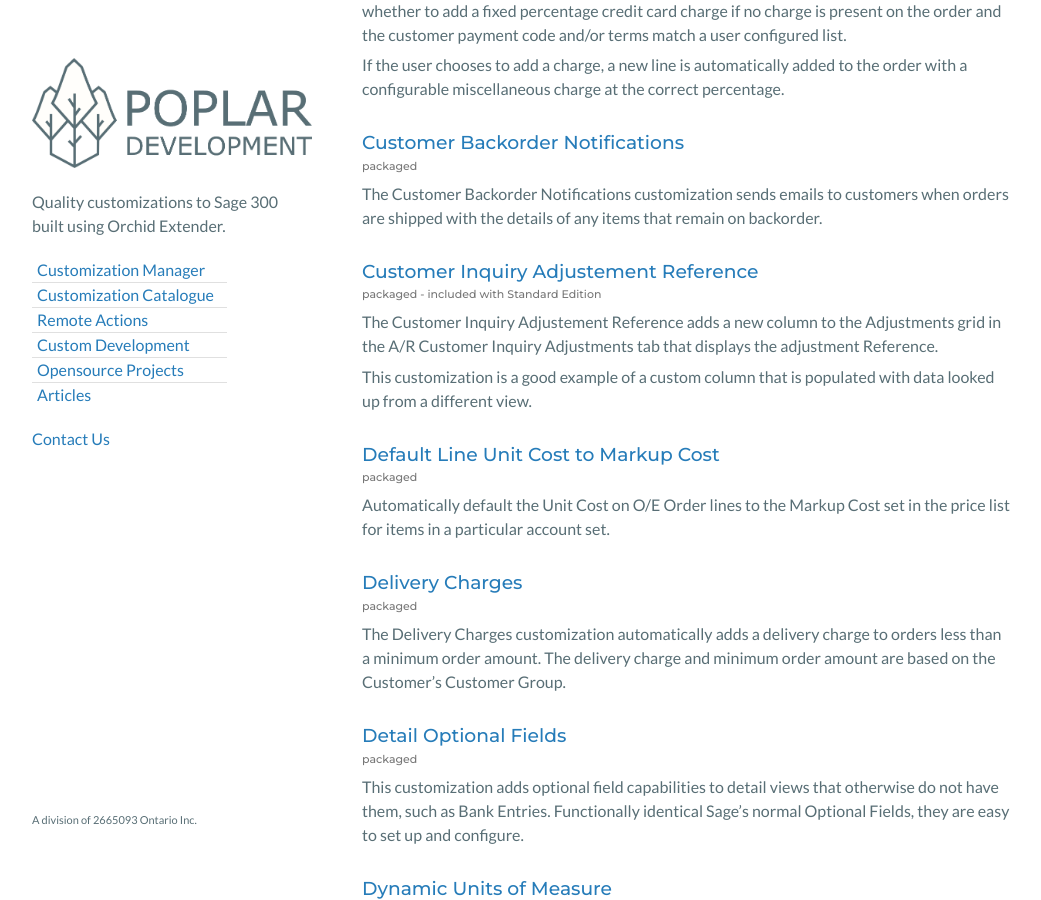
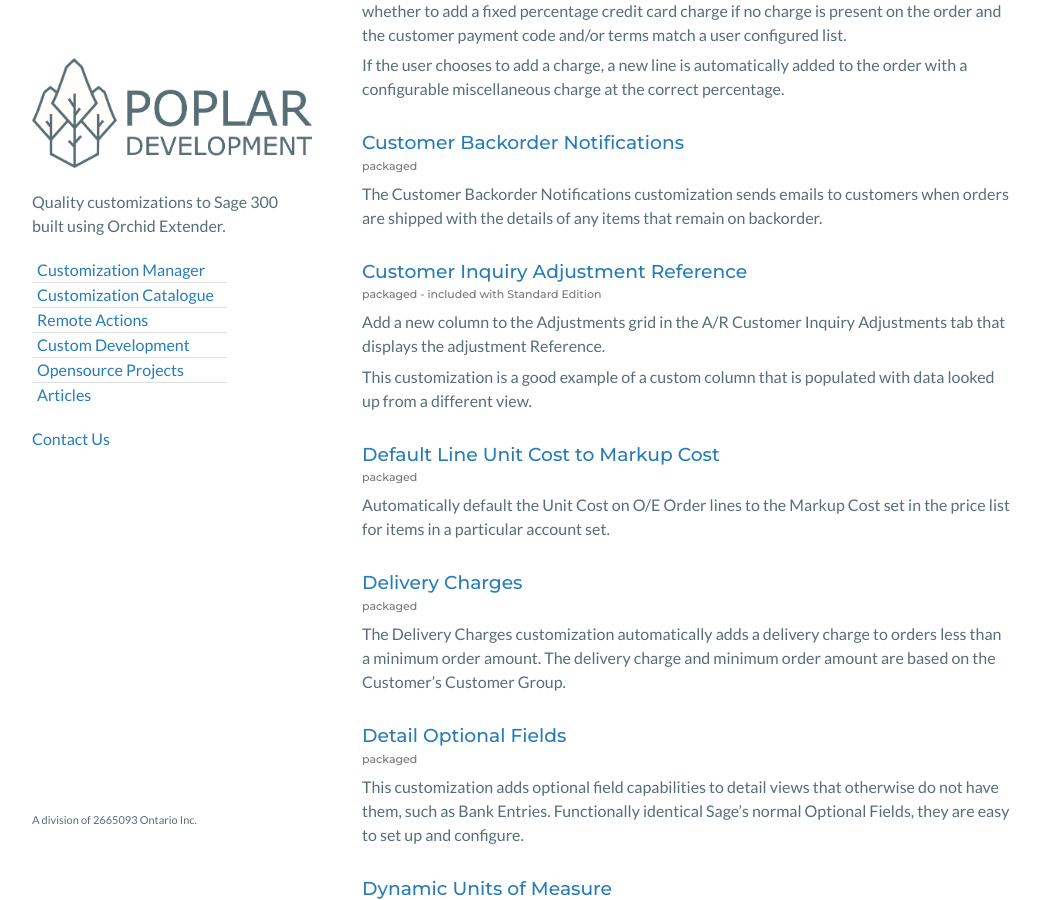
Before and after one commit to poplars-dev/poplars-dev.github.io, a Jekyll site: the page built from catalogue.md, in a window 1280 px wide and 900 px high, scrolled down 2910 px. Shown: the whole window, without its empty margins (118-1159 px from the left). Built offline with Jekyll 4.4.1, drawn with Linux system fonts in a browser that asks for light colours; nearby versions of some CDN libraries; a script that is not in the unit is left out; comment, search, counter and statistics services are not loaded.

Commit message:
fix extra e in title.

```diff
--- a/_customizations/poplar_adjref.md
+++ b/_customizations/poplar_adjref.md
@@ -1,7 +1,7 @@
 ---
 layout: customization
 order: 5
-name: Customer Inquiry Adjustement Reference
+name: Customer Inquiry Adjustment Reference
 package_name: poplar_adjref
 apps:
     - A/R
@@ -17,7 +17,7 @@
 excerpt_separator: <!--more-->
 ---
 
-The Customer Inquiry Adjustement Reference adds a new column to the Adjustments
+Add a new column to the Adjustments
 grid in the A/R Customer Inquiry Adjustments tab that displays the adjustment
 Reference.
 
```
Also changed, not shown: other parts of _customizations/poplar_adjref.md (+1 -2 lines).
